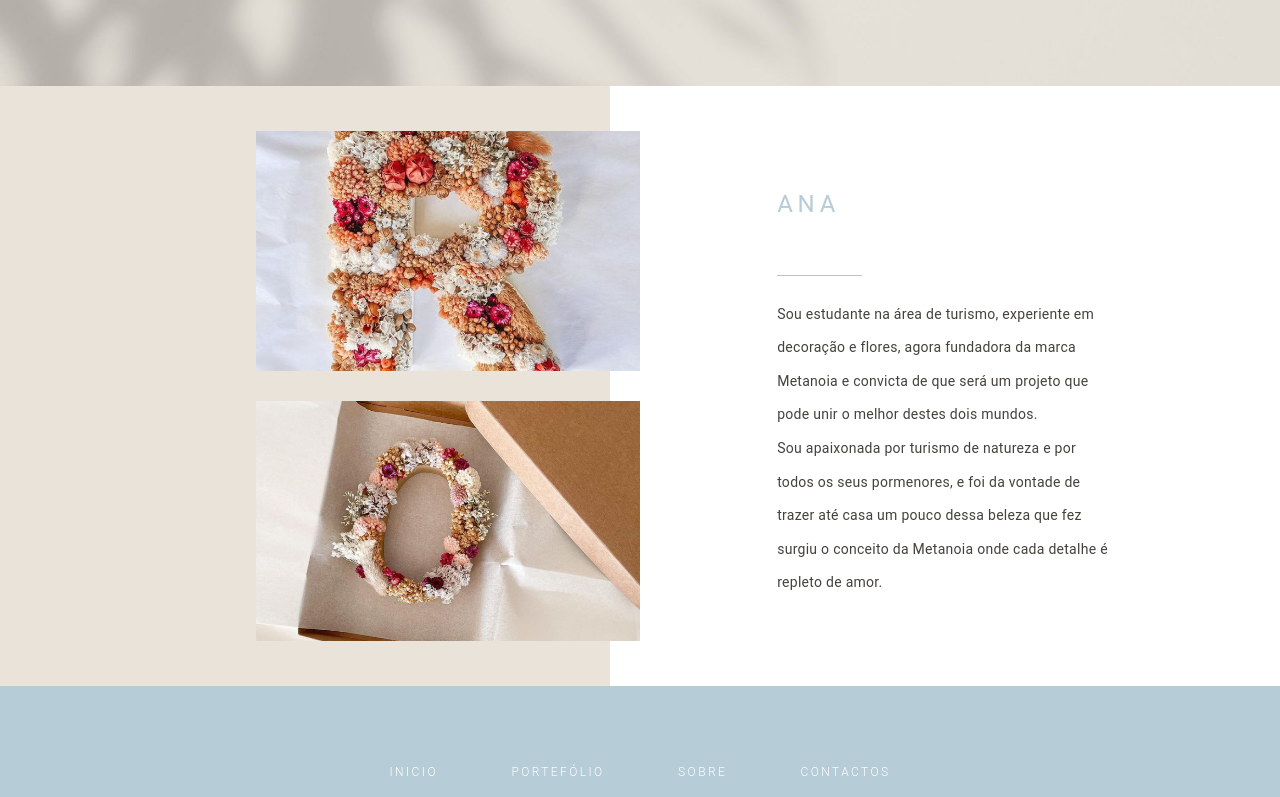
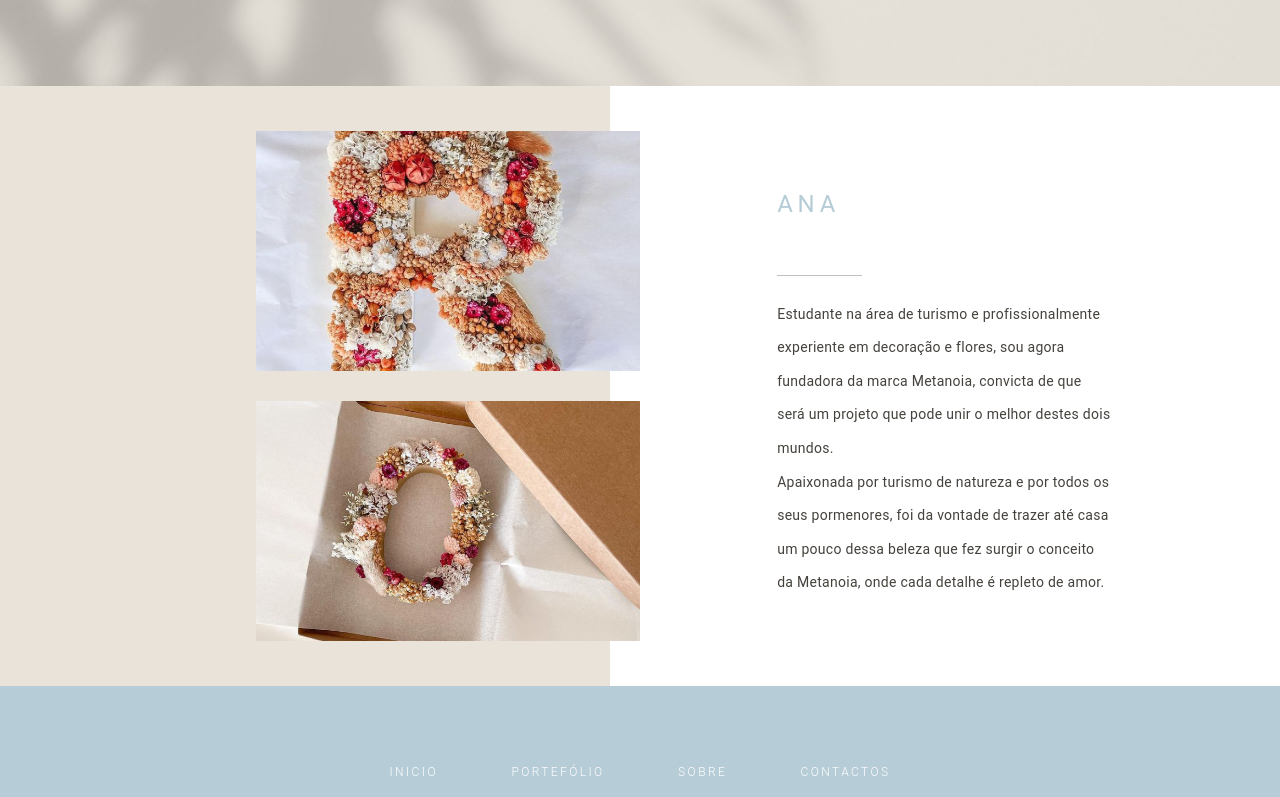
Before and after one commit to ricardofloress/metanoia_website, a Next.js app: page /sobre in a window 1280 px wide. Shown: the part 394-1191 px from the top of the page. Built offline with nearby package versions, Linux system fonts and the light colour scheme.

Commit message:
text changes

```diff
--- a/components/AboutInfo/index.js
+++ b/components/AboutInfo/index.js
@@ -22,8 +22,8 @@ const AboutInfo = () => {
 
                             </FirstText>
                             <SecondText>
-                                Sou estudante na área de turismo, experiente em decoração e flores, agora fundadora da marca Metanoia e convicta de que será um projeto que pode unir o melhor destes dois mundos.
-                                <br />Sou apaixonada por turismo de natureza e por todos os seus pormenores, e foi da vontade de trazer até casa um pouco dessa beleza que fez surgiu o conceito da Metanoia onde cada detalhe é repleto de amor.
+                                Estudante na área de turismo e profissionalmente experiente em decoração e flores, sou agora fundadora da marca Metanoia, convicta de que será um projeto que pode unir o melhor destes dois mundos.
+                                <br />Apaixonada por turismo de natureza e por todos os seus pormenores, foi da vontade de trazer até casa um pouco dessa beleza que fez surgir o conceito da Metanoia, onde cada detalhe é repleto de amor.
                             </SecondText>
                         </TextWrapper>
                     </RightDivWrapper>
```
